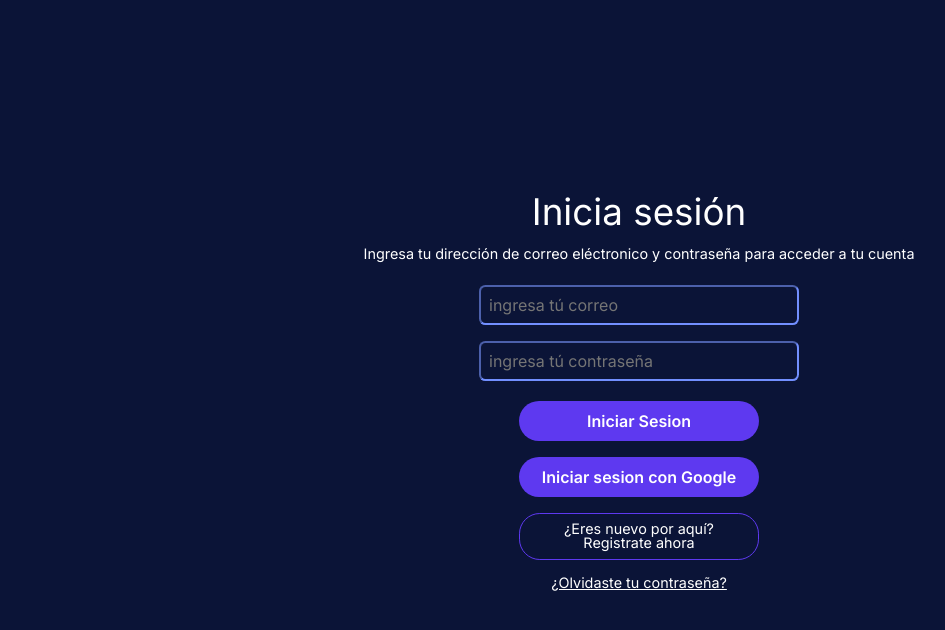
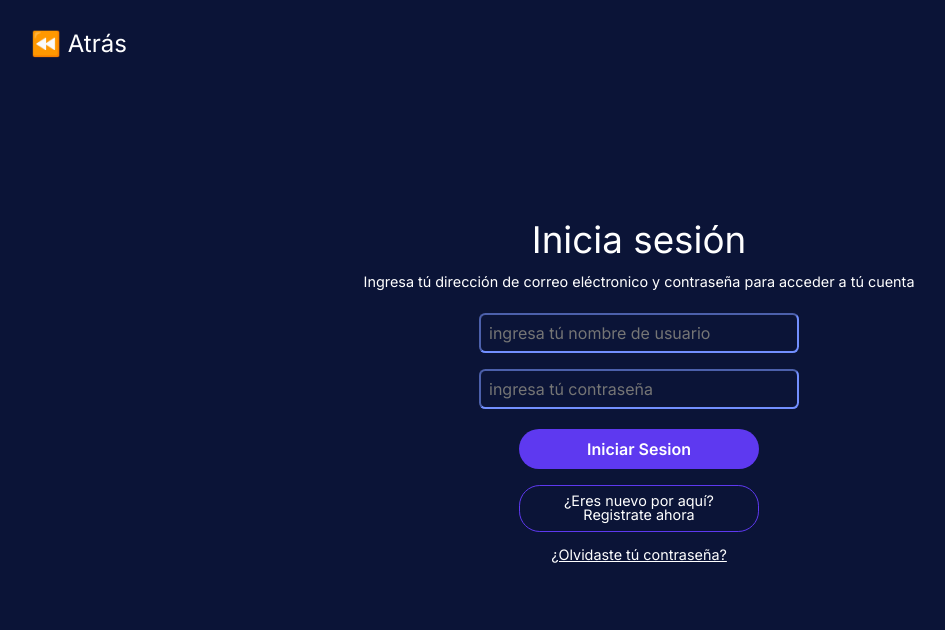
Before and after one commit to EstacionOtaku/Estacion-Otaku, a React (Create React App) app: page /login in a window 1280 px wide. Shown: the top 630 px of the page, without its empty margins (1-946 px from the left). Built offline with nearby package versions, Linux system fonts and the light colour scheme; no server answers.

Commit message:
Agregue boton de login y correciones en las palabras

```diff
--- a/src/pages/Login.js
+++ b/src/pages/Login.js
@@ -46,23 +46,6 @@ const Login = () => {
       }
     }
   };
-  const handleGoogleSignin = async () => {
-    try {
-      await loginWithGoogle();
-      Swal.fire({
-        position: "center",
-        imageUrl: "https://i.postimg.cc/63m6pLNt/logo-estacion-otaku.jpg",
-        imageHeight: 300,
-        imageAlt: "A tall image",
-        title: "Wellcome to Estacion Otaku",
-        showConfirmButton: false,
-        timer: 1500,
-      });
-      navigate("/inicio");
-    } catch (error) {
-      setError(error.message);
-    }
-  };
 
   const handleResetPassword = async () => {
     if (!user.email) return setError("Porfavor ingrese su correo");
@@ -75,12 +58,19 @@ const Login = () => {
   };
 
   return (
+    <>
+      <div
+        className="back--button"
+        style={{ margin: "2rem 0 0 2rem", position: "absolute" }}
+      >
+        <Link to="/">⏪ Atrás</Link>
+      </div>
       <div className="form-container-all">
         <div className="form-message">
           <h2 className="form-message-title">Inicia sesión </h2>
           <h3 className="form-message-subtitle">
-          Ingresa tu dirección de correo eléctronico y contraseña para acceder a
-          tu cuenta
+            Ingresa tú dirección de correo eléctronico y contraseña para acceder
+            a tú cuenta
           </h3>
         </div>
         {error && <AlertError mesagge={error} />}
@@ -89,7 +79,7 @@ const Login = () => {
             <input
               className="form-input"
               type="email"
-            placeholder="ingresa tú correo"
+              placeholder="ingresa tú nombre de usuario"
               name="email"
               id="email"
               onChange={handleChange}
@@ -108,9 +98,6 @@ const Login = () => {
           <section className="form__buttons">
             <div className="button-register-container">
               <button className="button-option">Iniciar Sesion</button>
-            <button className="button-option" onClick={handleGoogleSignin}>
-              Iniciar sesion con Google
-            </button>
             </div>
             <div className="other_enlaces">
               <Link to="/register" className="button-info-register">
@@ -121,12 +108,13 @@ const Login = () => {
                 onClick={handleResetPassword}
                 className="forgot-passoword-register"
               >
-              ¿Olvidaste tu contraseña?
+                ¿Olvidaste tú contraseña?
               </a>
             </div>
           </section>
         </form>
       </div>
+    </>
   );
 };
 
```
Also changed, not shown: 1 other file (tests, documents, lock files or other folders). Lines whose indentation alone changed are shown as unchanged.
